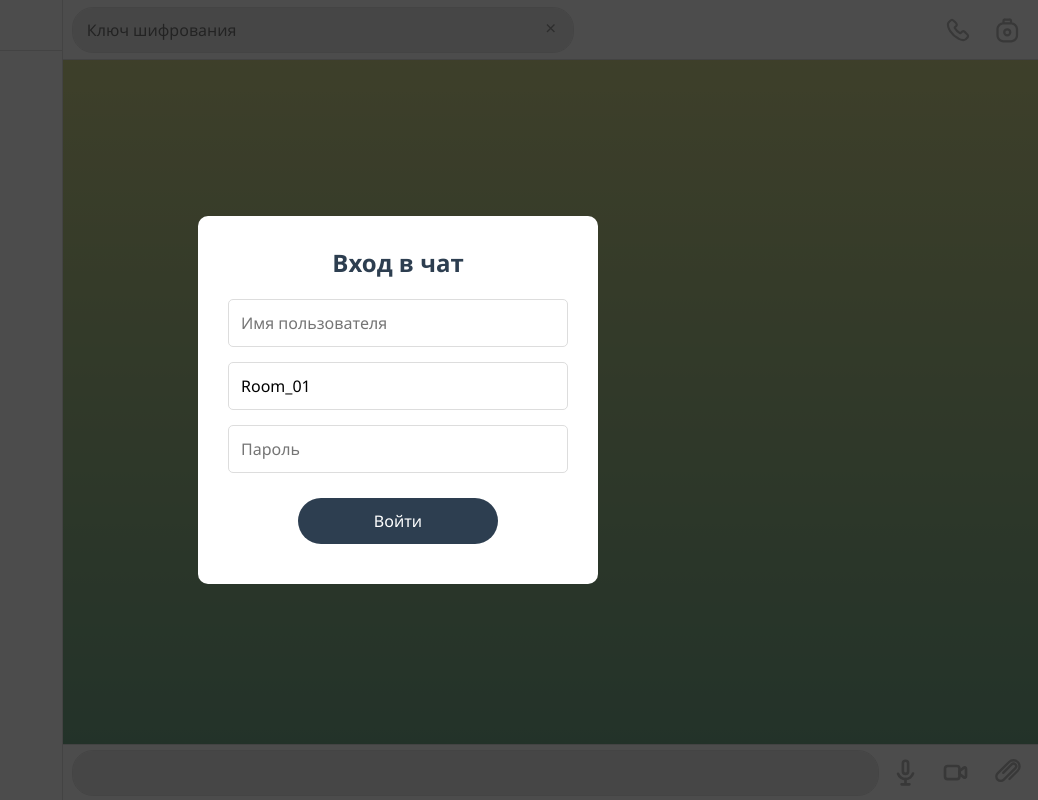
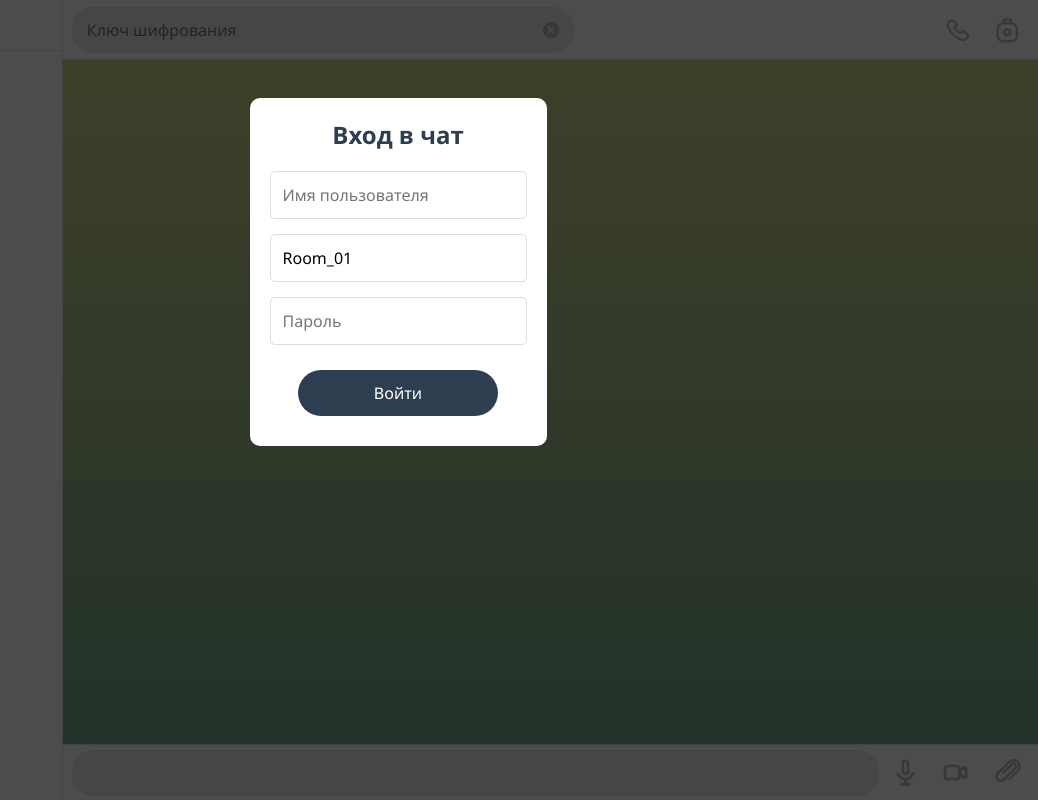
Before and after one commit to VlasovAlexey/NATaSSHka, a website: page public/index.html in a window 1280 px wide. Shown: the whole page, without its empty margins (242-1280 px from the left). Drawn offline with nearby package versions, Linux system fonts and the light colour scheme.

Commit message:
Improve visual look

```diff
--- a/public/css/layout.css
+++ b/public/css/layout.css
@@ -353,7 +353,7 @@ body {
 .clear-key-btn {
     position: absolute;
     right: 12px;
-    top: 45%;
+    top: 50%;
     transform: translateY(-50%);
     background: none;
     border: none;
@@ -799,12 +799,12 @@ body {
 
 .modal-content {
     background-color: white;
-    padding: 30px;
+    padding: 20px;
     border-radius: 10px;
-    width: 400px;
     max-width: 90%;
     text-align: center;
     z-index: 1101 !important;
+    margin-bottom: 20%;
 }
 
 .modal-content h2 {
--- a/public/index.html
+++ b/public/index.html
@@ -30,7 +30,7 @@
 
                     <div class="encryption-input-wrapper">
                         <input type="password" id="encryptionKeyInput" placeholder="Ключ шифрования" class="encryption-input-header">
-                        <button id="clearEncryptionKey" class="clear-key-btn">×</button>
+                        <button id="clearEncryptionKey" class="clear-key-btn"><svg fill="#bbbbbb" width="20px" height="20px" viewBox="0 0 32 32" version="1.1" xmlns="http://www.w3.org/2000/svg"><title>cancel</title><path d="M16 29c-7.18 0-13-5.82-13-13s5.82-13 13-13 13 5.82 13 13-5.82 13-13 13zM21.961 12.209c0.244-0.244 0.244-0.641 0-0.885l-1.328-1.327c-0.244-0.244-0.641-0.244-0.885 0l-3.761 3.761-3.761-3.761c-0.244-0.244-0.641-0.244-0.885 0l-1.328 1.327c-0.244 0.244-0.244 0.641 0 0.885l3.762 3.762-3.762 3.76c-0.244 0.244-0.244 0.641 0 0.885l1.328 1.328c0.244 0.244 0.641 0.244 0.885 0l3.761-3.762 3.761 3.762c0.244 0.244 0.641 0.244 0.885 0l1.328-1.328c0.244-0.244 0.244-0.641 0-0.885l-3.762-3.76 3.762-3.762z"></path></svg></button>
                     </div>
 
                     <div class="call-buttons-container">
```
Also changed, not shown: public/favicon.ico.
